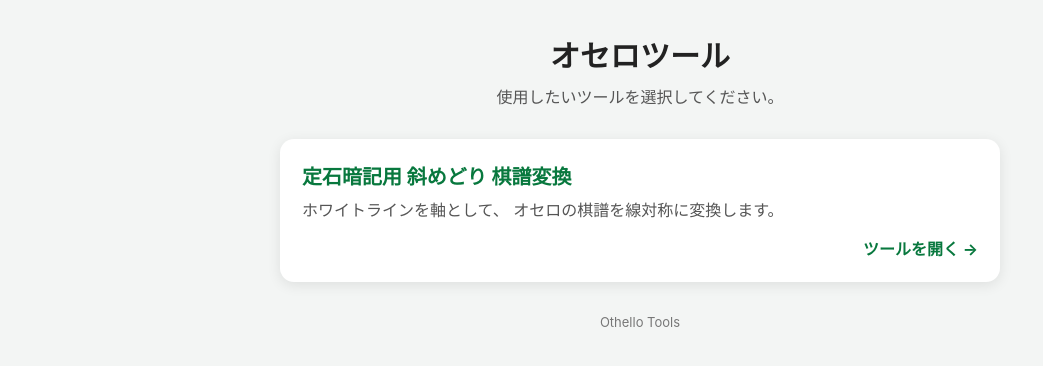
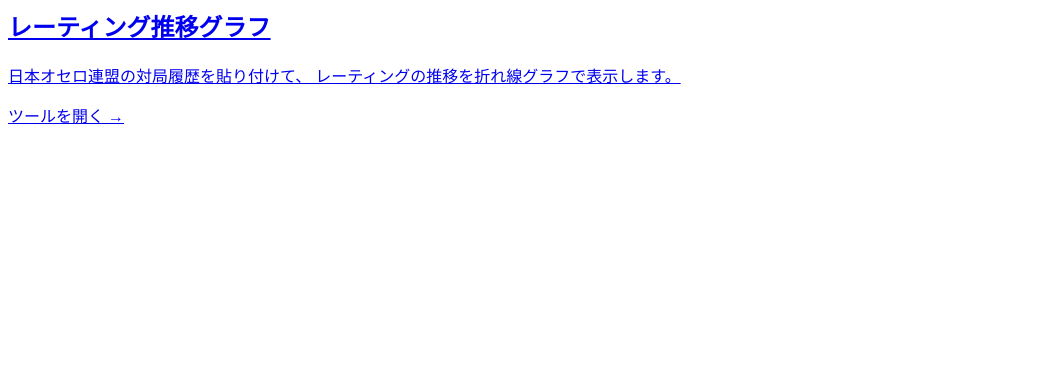
Before and after one commit to KoseiY17/Othello, a plain HTML site: page index.html in a window 1280 px wide. Shown: the whole page, without its empty margins (0-1043 px from the left). Drawn offline with Linux system fonts and the light colour scheme.

Commit message:
Refactor index.html structure and content

```diff
--- a/index.html
+++ b/index.html
@@ -1,133 +1,17 @@
-<!DOCTYPE html>
-<html lang="ja">
-<head>
-  <meta charset="UTF-8">
-  <meta name="viewport" content="width=device-width, initial-scale=1.0">
-
-  <title>オセロツール</title>
-
-  <style>
-    * {
-      box-sizing: border-box;
-    }
-
-    body {
-      margin: 0;
-      padding: 24px 16px;
-      font-family:
-        -apple-system,
-        BlinkMacSystemFont,
-        "Segoe UI",
-        "Hiragino Kaku Gothic ProN",
-        "Yu Gothic",
-        sans-serif;
-      background: #f3f5f4;
-      color: #222;
-    }
-
-    .container {
-      width: 100%;
-      max-width: 720px;
-      margin: 0 auto;
-    }
-
-    h1 {
-      margin: 8px 0;
-      text-align: center;
-      font-size: 30px;
-    }
-
-    .description {
-      margin: 0 0 28px;
-      text-align: center;
-      color: #555;
-      line-height: 1.7;
-    }
-
-    .tool-card {
-      display: block;
-      margin-bottom: 16px;
-      padding: 22px;
-      color: inherit;
-      text-decoration: none;
-      background: white;
-      border-radius: 14px;
-      box-shadow: 0 3px 14px rgba(0, 0, 0, 0.09);
-      transition:
-        transform 0.15s,
-        box-shadow 0.15s;
-    }
-
-    .tool-card:hover {
-      transform: translateY(-2px);
-      box-shadow: 0 5px 18px rgba(0, 0, 0, 0.14);
-    }
-
-    .tool-card:active {
-      transform: scale(0.98);
-    }
-
-    .tool-title {
-      margin: 0 0 8px;
-      font-size: 20px;
-      color: #08783e;
-    }
-
-    .tool-description {
-      margin: 0;
-      color: #555;
-      line-height: 1.6;
-    }
-
-    .arrow {
-      margin-top: 12px;
-      text-align: right;
-      color: #08783e;
-      font-weight: bold;
-    }
-
-    footer {
-      margin-top: 32px;
-      text-align: center;
-      color: #777;
-      font-size: 13px;
-    }
-  </style>
-</head>
-
-<body>
-
-  <main class="container">
-
-    <h1>オセロツール</h1>
-
-    <p class="description">
-      使用したいツールを選択してください。
-    </p>
-
 <a
   class="tool-card"
-      href="white-line-converter.html"
+  href="rating-chart.html"
 >
   <h2 class="tool-title">
-       定石暗記用 斜めどり  棋譜変換
+    レーティング推移グラフ
   </h2>
 
   <p class="tool-description">
-        ホワイトラインを軸として、
-        オセロの棋譜を線対称に変換します。
+    日本オセロ連盟の対局履歴を貼り付けて、
+    レーティングの推移を折れ線グラフで表示します。
   </p>
 
   <div class="arrow">
     ツールを開く →
   </div>
 </a>
-
-    <footer>
-      Othello Tools
-    </footer>
-
-  </main>
-
-</body>
-</html>
```
Lines whose indentation alone changed are shown as unchanged.
